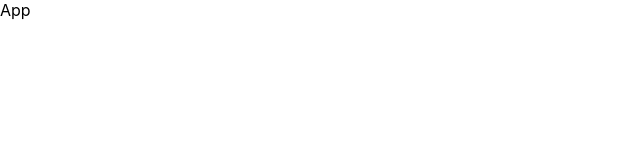
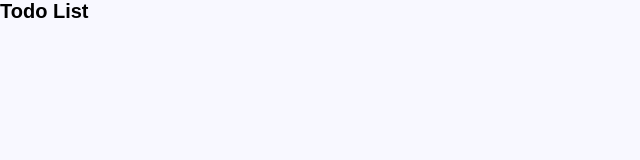
Before and after one commit to Hamza405/Todo-Web-App, a React (Create React App) app: page / in a window 1280 px wide. Shown: the top 160 px of the page, without its empty margins (0-640 px from the left). Built offline with nearby package versions, Linux system fonts and the light colour scheme.

Commit message:
global style

```diff
--- a/src/App.js
+++ b/src/App.js
@@ -1,5 +1,11 @@
+import PageTitle from "./components/PageTitle";
+
 function App() {
-  return <div className="App">App</div>;
+  return (
+    <div className="App">
+      <PageTitle>Todo List</PageTitle>
+    </div>
+  );
 }
 
 export default App;
--- /dev/null
+++ b/src/components/PageTitle.jsx
@@ -0,0 +1,11 @@
+import React from "react";
+
+const PageTitle = ({ children }) => {
+  return (
+    <div>
+      <h1>{children}</h1>
+    </div>
+  );
+};
+
+export default PageTitle;
--- a/src/index.css
+++ /dev/null
@@ -1,13 +0,0 @@
-body {
-  margin: 0;
-  font-family: -apple-system, BlinkMacSystemFont, 'Segoe UI', 'Roboto', 'Oxygen',
-    'Ubuntu', 'Cantarell', 'Fira Sans', 'Droid Sans', 'Helvetica Neue',
-    sans-serif;
-  -webkit-font-smoothing: antialiased;
-  -moz-osx-font-smoothing: grayscale;
-}
-
-code {
-  font-family: source-code-pro, Menlo, Monaco, Consolas, 'Courier New',
-    monospace;
-}
--- a/src/index.js
+++ b/src/index.js
@@ -1,6 +1,6 @@
 import React from "react";
 import ReactDOM from "react-dom/client";
-import "./index.css";
+import "./styles/GlobalStyle.css";
 import App from "./App";
 
 const root = ReactDOM.createRoot(document.getElementById("root"));
--- /dev/null
+++ b/src/styles/GlobalStyle.css
@@ -0,0 +1,36 @@
+*,
+*::after,
+*::before {
+  box-sizing: border-box;
+  margin: 0;
+  padding: 0;
+}
+:root {
+  --primaryPurple: #646ff0;
+  --black-1: #646681;
+  --black-2: #585858;
+  --bg-1: #f8f8ff;
+  --bg-2: #ecedf6;
+  --bg-3: #cccdde;
+  --gray-1: #eee;
+  --gray-2: #dedfe1;
+  --black: black;
+  --white: white;
+}
+html {
+  font-size: 10px;
+}
+body {
+  font-family: "Poppins", sans-serif;
+  width: 100%;
+  min-height: 100vh;
+  background-color: var(--bg-1);
+}
+* {
+  font-family: "Poppins", sans-serif;
+}
+.container {
+  width: 90%;
+  max-width: 1200px;
+  margin: 0 auto;
+}
```
